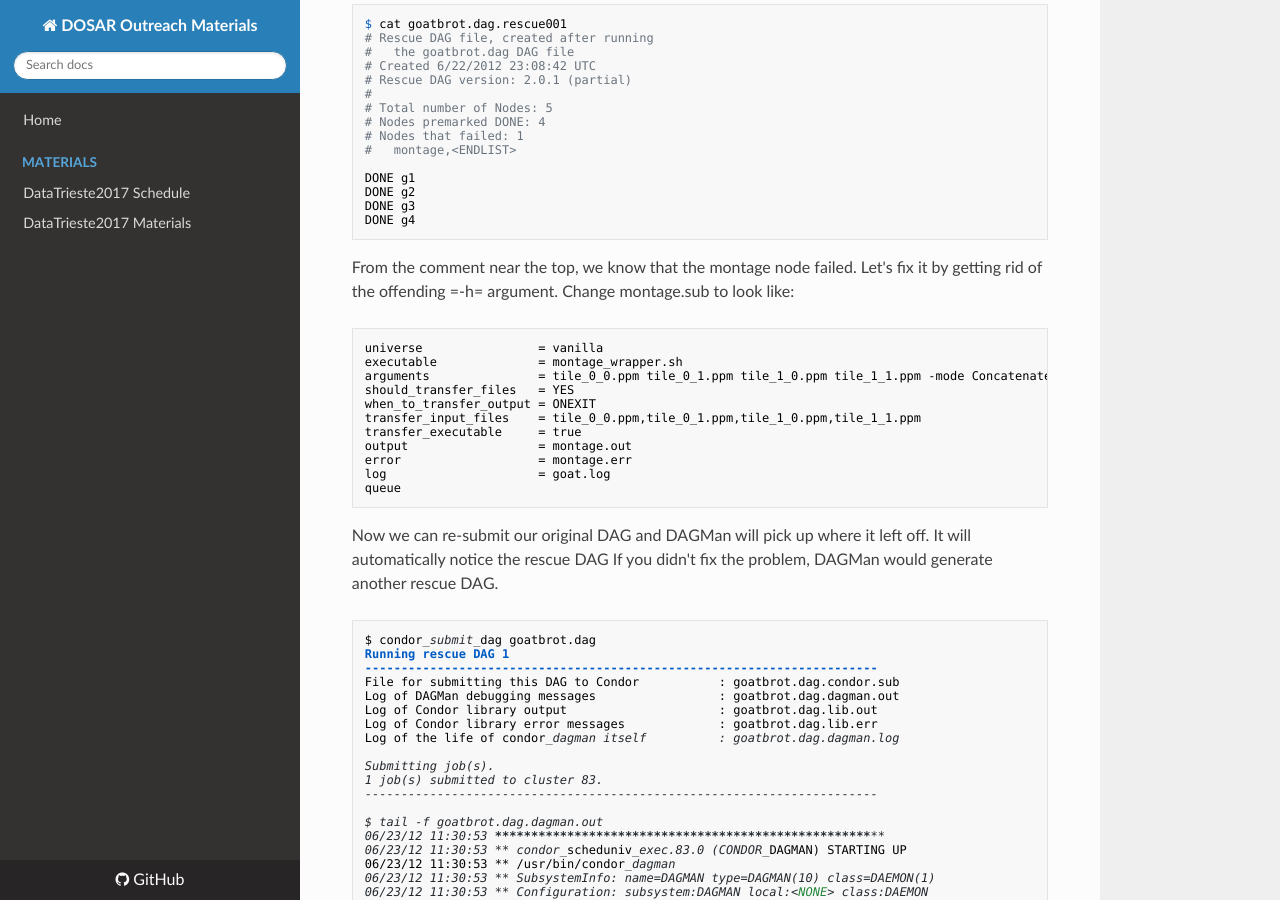
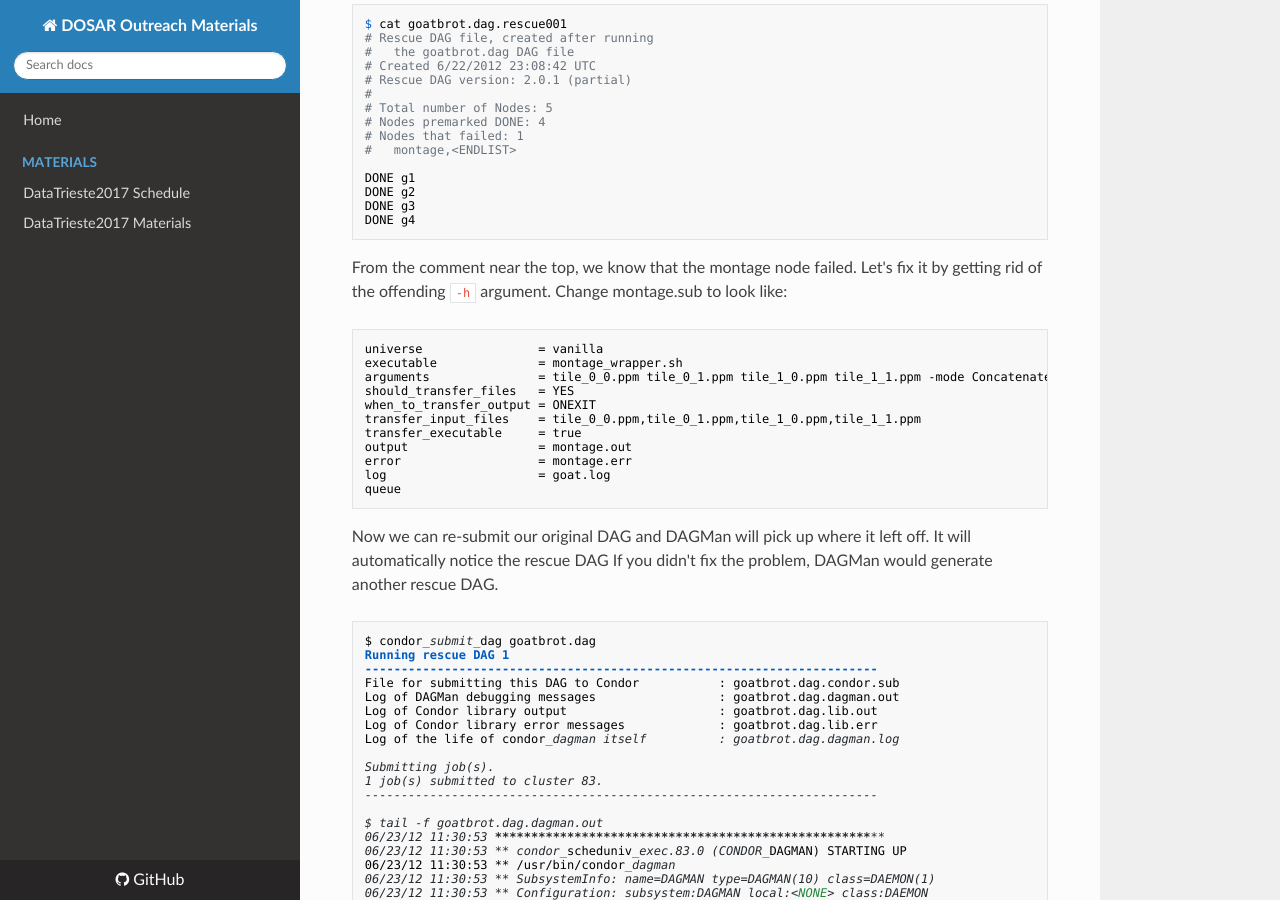
Before and after one commit to opensciencegrid/dosar, an MkDocs documentation site: the page built from docs/Materials/11-HandlingFailure.md, in a window 1280 px wide and 900 px high, scrolled down 1892 px. Built offline with MkDocs 1.6.1, drawn with Linux system fonts in a browser that asks for light colours; nearby versions of some CDN libraries; old or Windows-style settings are respelled for this version of MkDocs.

````diff
--- a/docs/Materials/11-HandlingFailure.md
+++ b/docs/Materials/11-HandlingFailure.md
@@ -110,7 +110,7 @@ DONE g3
 DONE g4
 ```
 
-From the comment near the top, we know that the montage node failed. Let's fix it by getting rid of the offending =-h= argument. Change montage.sub to look like:
+From the comment near the top, we know that the montage node failed. Let's fix it by getting rid of the offending `-h` argument. Change montage.sub to look like:
 
 ```
 universe                = vanilla
````
